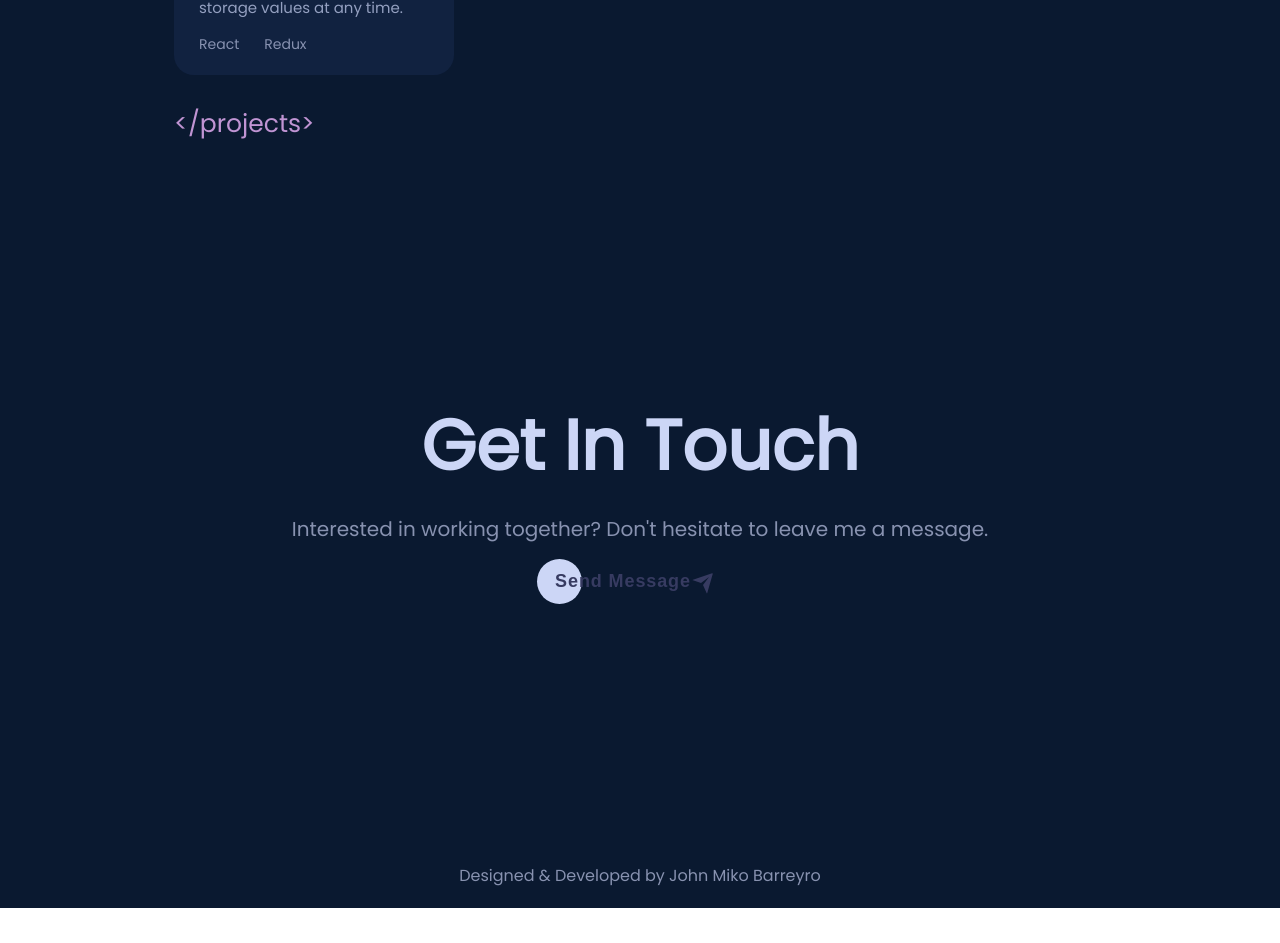
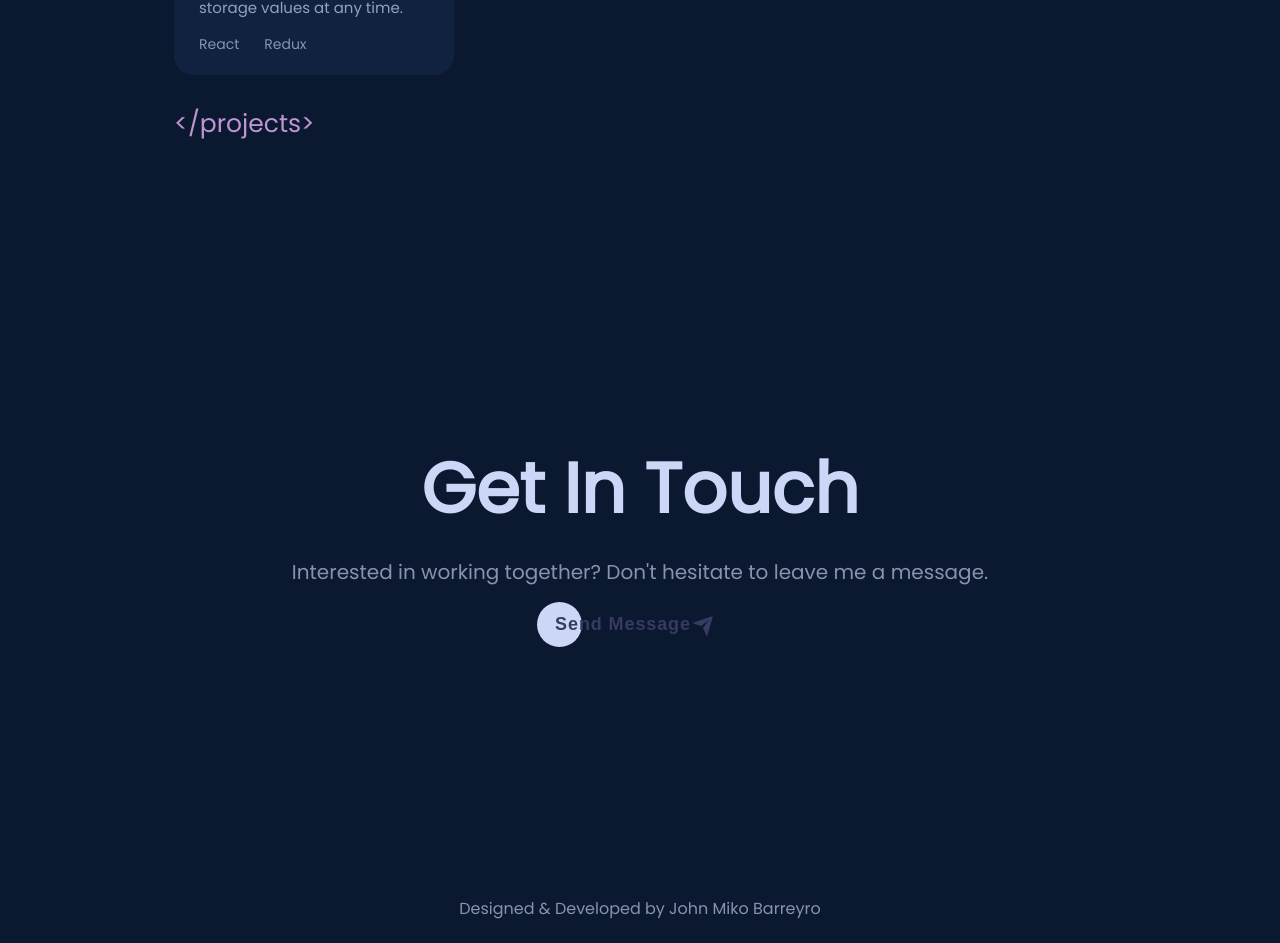
Before and after one commit to barreyrojohnmiko/personal-portfolio, a React (Create React App) app: page /#/ in a window 1280 px wide. Before the commit this address led to /#/home. Shown: the part 1993-2936 px from the top of the page. Before the commit the page ends 2901 px from the top, so only its background shows below. Built offline with nearby package versions, Linux system fonts and the light colour scheme.

Commit message:
fixed components/contact spacing

```diff
--- a/src/components/about/About.css
+++ b/src/components/about/About.css
@@ -86,7 +86,8 @@ ul {
 
 @media screen and (min-width: 0px) and (max-width: 1023px) {
   .about-main-container {
-    margin-bottom: 25%;
+    height: 100%;
+    margin-bottom: 17%;
   }
 
   .about-label {
--- a/src/components/contact/Contact.css
+++ b/src/components/contact/Contact.css
@@ -1,11 +1,12 @@
 .contact-main-container {
+  height: 100vh;
+  width: 100%;
   display: flex;
   flex-direction: column;
   justify-content: center;
   align-items: center;
   text-align: center;
-  margin-top: 19.5%;
-  margin-bottom: 20%;
+  gap: 15px;
 }
 
 .contact-header {
@@ -14,7 +15,6 @@
   font-weight: bold;
   font-size: 70px;
   color: #ccd6f6;
-  margin-bottom: 15px;
 }
 
 .contact-description {
@@ -23,9 +23,7 @@
   font-weight: 300;
   font-size: 20px;
   color: #8892b0;
-  padding-left: 20%;
-  padding-right: 20%;
-  margin-bottom: 15px;
+  padding: 0 20%;
 }
 
 @media screen and (min-width: 0px) and (max-width: 1023px) {
--- a/src/components/contact/Contact.tsx
+++ b/src/components/contact/Contact.tsx
@@ -2,14 +2,17 @@ import React, { RefObject } from "react";
 import "./Contact.css";
 
 import SendMessageButton from "../../views/sendMessageButton/SendMessageButton";
+import Footer from "../../views/footer/Footer";
 
 type ContactProps = { contactSectionRef: RefObject<HTMLDivElement> };
 
 const handleSendMessageButtonClick = () => {
-  window.open('https://mail.google.com/mail/?view=cm&fs=1&to=barreyrojohnmiko@gmail.com',
-    '_blank', 'noopener,noreferrer'
+  window.open(
+    "https://mail.google.com/mail/?view=cm&fs=1&to=barreyrojohnmiko@gmail.com",
+    "_blank",
+    "noopener,noreferrer"
   );
-}
+};
 
 const Contact: React.FC<ContactProps> = ({ contactSectionRef }) => {
   return (
@@ -18,7 +21,9 @@ const Contact: React.FC<ContactProps> = ({ contactSectionRef }) => {
       <div className="contact-description">
         Interested in working together? Don't hesitate to leave me a message.
       </div>
-      <SendMessageButton handleSendMessageButtonClick={handleSendMessageButtonClick}/>
+      <div>
+        <SendMessageButton handleSendMessageButtonClick={handleSendMessageButtonClick} />
+      </div>
     </div>
   );
 };
--- a/src/components/home/Home.css
+++ b/src/components/home/Home.css
@@ -9,18 +9,17 @@
   margin-left: -120px;
 }
 
-.about-section {
+.content-section-padding {
   padding: 0 15%;
   margin-left: -120px;
 }
 
-.works-section {
-  padding: 0 15%;
-  margin: 0 0 16% -120px;
+.contact-section {
+  margin-left: -120px;
 }
 
-.contact-section {
-  margin-left: -120px;
+.footer-section {
+  margin-top: -70px;
 }
 
 @media screen and (min-width: 0px) and (max-width: 1023px) {
@@ -37,15 +36,8 @@
     margin: 0;
   }
 
-  .about-section {
+  .content-section-padding {
     padding: 0 7%;
-    margin-top: 25%;
-    margin-left: 0;
-  }
-
-  .works-section {
-    padding: 0 7%;
-    margin-top: 25%;
     margin-left: 0;
   }
 
@@ -54,6 +46,10 @@
   }
 
   .contact-section {
-    margin: 78% 0 67% 0;
+    margin: 0;
+  }
+
+  .footer-section {
+    margin-top: -85px;
   }
 }
--- a/src/components/works/Works.css
+++ b/src/components/works/Works.css
@@ -1,4 +1,5 @@
 .works-main-container {
+  height: 100%;
   width: 100%;
   display: flex;
   flex-direction: column;
--- a/src/views/footer/Footer.css
+++ b/src/views/footer/Footer.css
@@ -1,10 +1,9 @@
 .footer-main-container {
-  width: 100vw;
+  height: 70px;
   display: flex;
   flex-direction: column;
   justify-content: center;
   align-items: center;
-  margin-bottom: 15px;
 }
 
 .footer-sub-container {
@@ -34,7 +33,6 @@
 @media screen and (min-width: 1024px) {
   .footer-main-container {
     width: calc(100% - 120px);
-    margin-bottom: 20px;
   }
 
   .footer-sub-container {
@@ -46,4 +44,8 @@
   .footer-text {
     font-size: 14px;
   }
+
+  .footer-main-container {
+    margin-bottom: 15px;
+  }
 }
```
